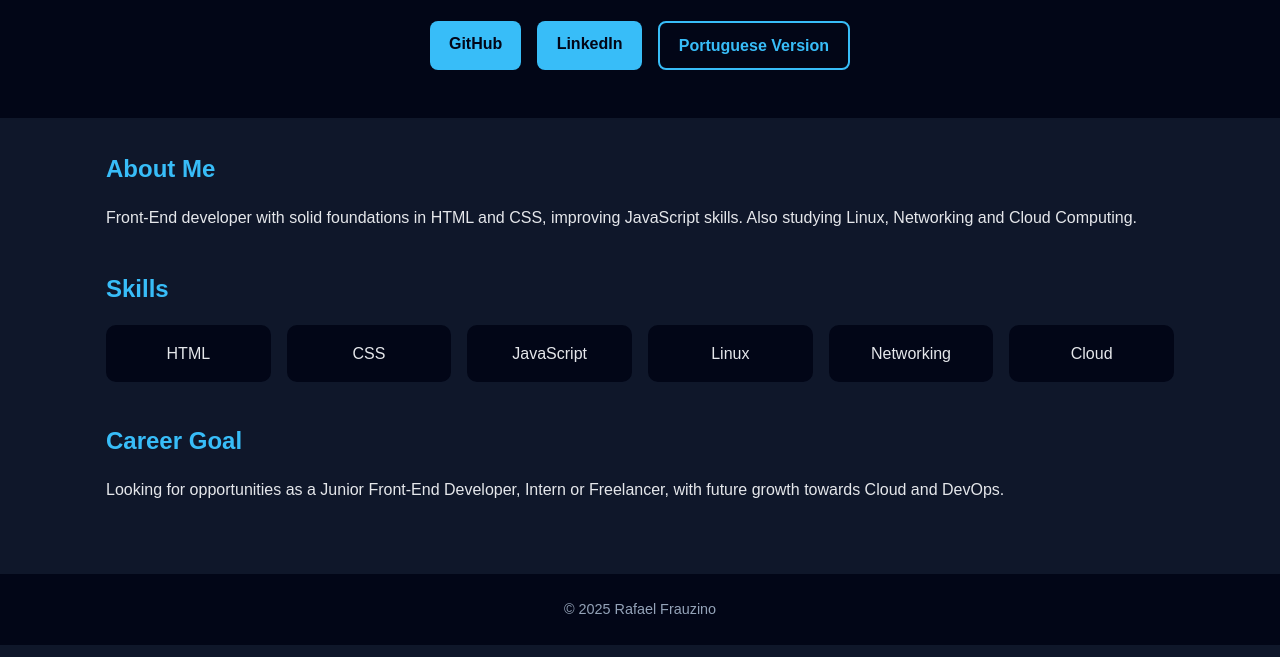
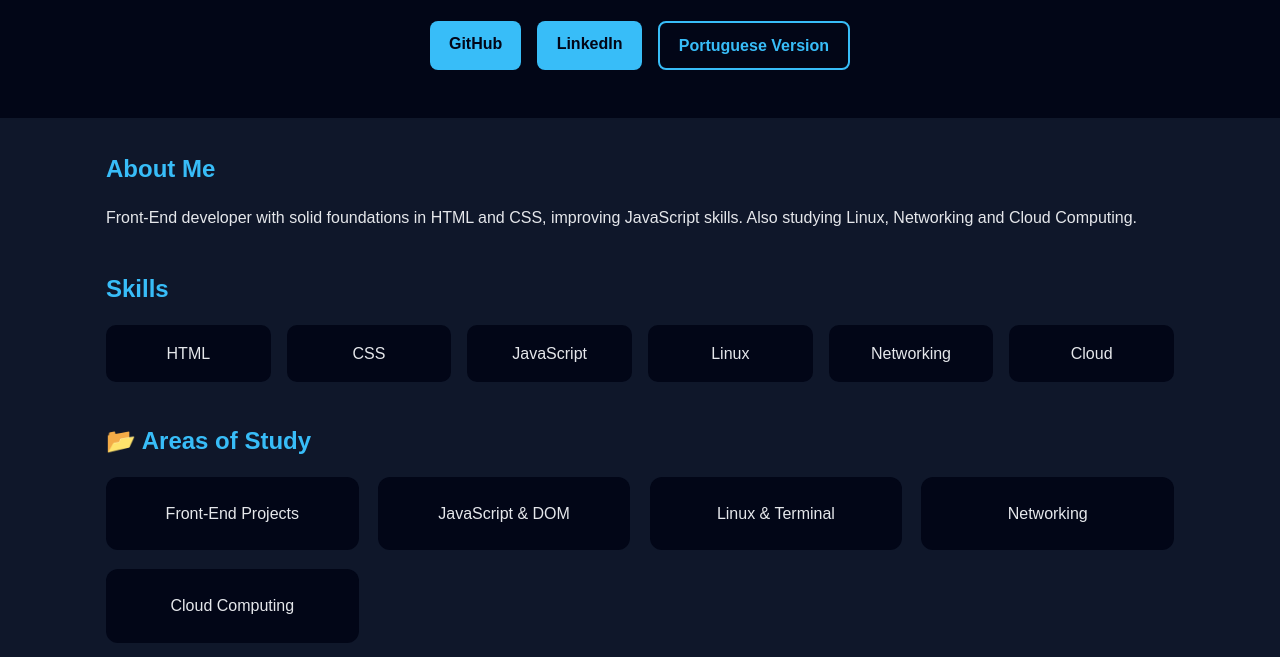
Before and after one commit to RafaFrauzino/Portfolio-Pessoal, a plain HTML site: page en.html in a window 1280 px wide. Shown: the part 143-800 px from the top of the page. Drawn offline with Linux system fonts and the light colour scheme.

Commit message:
Add cards novos

```diff
--- a/en.html
+++ b/en.html
@@ -39,6 +39,16 @@
     </section>
 
     <section class="section fade-in">
+      <h2>📂 Areas of Study</h2>
+      <div class="cards">
+        <div class="card">Front-End Projects</div>
+        <div class="card">JavaScript & DOM</div>
+        <div class="card">Linux & Terminal</div>
+        <div class="card">Networking</div>
+        <div class="card">Cloud Computing</div>
+      </div>
+    </section>
+    <section class="section fade-in">
       <h2>Career Goal</h2>
       <p>
         Looking for opportunities as a Junior Front-End Developer, Intern or
```
